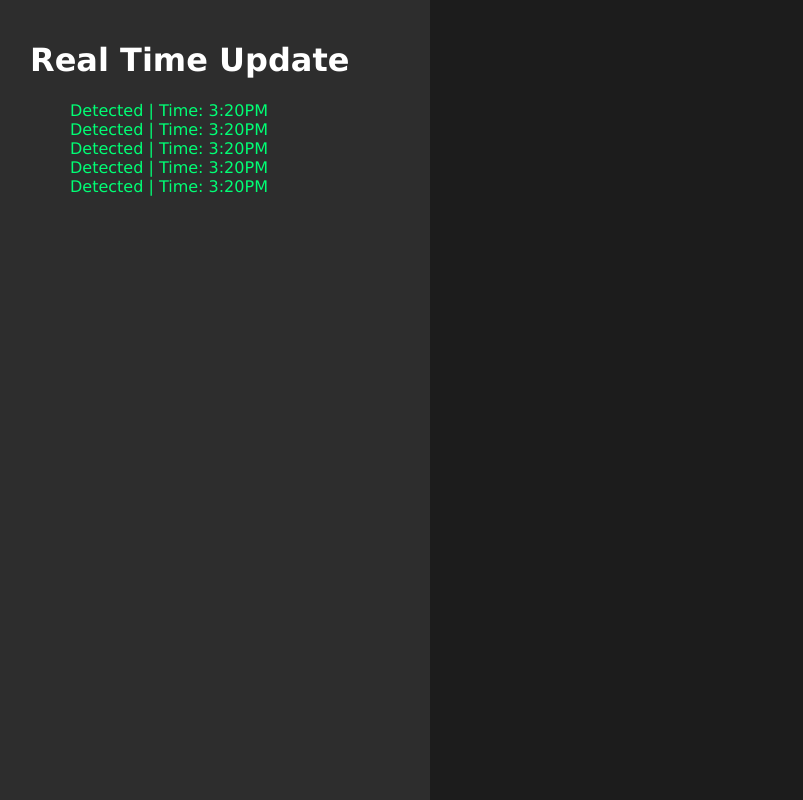
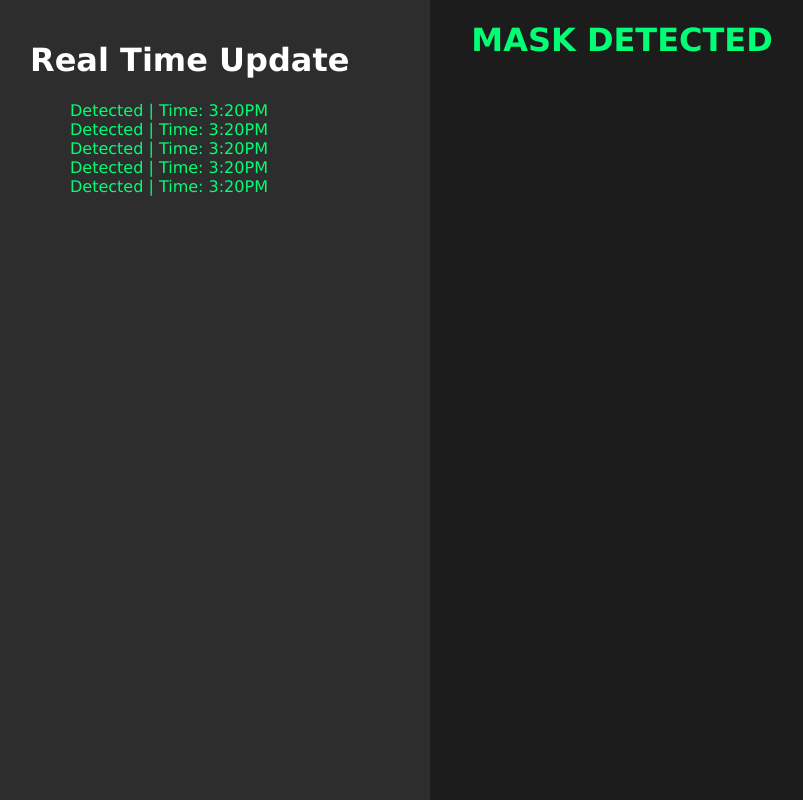
Before and after one commit to Awty-Hackclub/Mask-Detection, a Flask app: page / in a window 1280 px wide. Shown: the whole page, without its empty margins (18-821 px from the left). Run offline with Flask 2, Linux system fonts and the light colour scheme.

Commit message:
fixed heading

```diff
--- a/app/static/app.css
+++ b/app/static/app.css
@@ -3,17 +3,22 @@ body {
     font-family: 'Lucida Sans', 'Lucida Sans Regular', 'Lucida Grande', 'Lucida Sans Unicode', Geneva, Verdana, sans-serif;
 }
 
-.wearing-mask .yes {
+.wearing-mask {
+    display: flex;
+    align-items: center;
+    justify-content: center;
+}
+.yes {
     color: #00FF75;
-    text-align: center;
 }
-
+.no {
+    color: #F20000 ;
+}
 .real-time-update {
     color: white;
 }
 
 .real-time-list {
-    color: white;
     list-style: none;
 }
 .real-time-list li {
--- a/app/templates/app.html
+++ b/app/templates/app.html
@@ -9,7 +9,10 @@
 </head>
 
 <body>
-    <h1 class=".wearing-mask .yes">MASK DETECTED</h1>
+
+    <h1 class="wearing-mask yes">MASK DETECTED</h1>
+
+
     <div class="side-nav">
         <h1 class="real-time-update">Real Time Update</h1>
         <ul class="real-time-list">
@@ -20,7 +23,6 @@
             <li class="list-items"><span> Detected </span>| Time: 3:20PM</li>
         </ul>
     </div>
-
 </body>
 
 </html>
```
